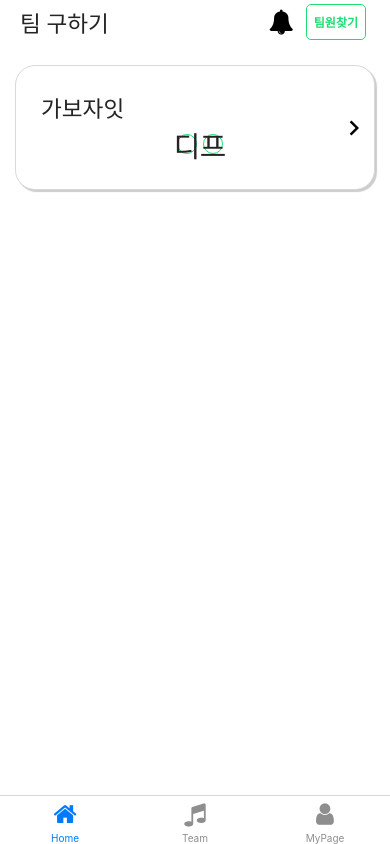
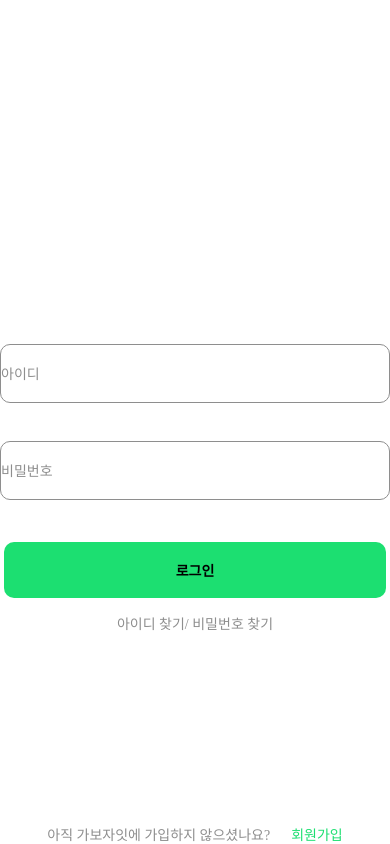
Before and after one commit to gabojait/gabojait-react-native, a React Native app: screen /Login in a window 390 px wide. Built offline with nearby package versions, Linux system fonts and the light colour scheme.

Commit message:
FEAT: Create CustomInput component

```diff
--- a/src/App.tsx
+++ b/src/App.tsx
@@ -1,5 +1,5 @@
 import React from 'react'
-import {Platform, SafeAreaView, ScrollView, StyleSheet, View} from 'react-native'
+import {Platform, SafeAreaView, ScrollView, StyleSheet, TextInput, TextInputProps, View} from 'react-native'
 import {SafeAreaProvider} from 'react-native-safe-area-context'
 import {AirbnbRating, FAB, Text, ThemeProvider} from '@rneui/themed'
 
@@ -15,9 +15,11 @@ import { PasswordInput } from '@/presentation/components/PasswordInput'
 import { CustomCheckBox } from './presentation/components/CustomCheckbox'
 import { CustomSwitch } from './presentation/components/CustomSwitch'
 import { RootNavigation } from './presentation/navigation/RootNavigation'
-import { CustomInput } from '@/presentation/components/CustomInput'
-import GabojaitIcon from '@/assets/fonts/iconCreator/Gabojait'
+import GabojaitIcon from '@/presentation/components/icon/Gabojait'
 import color from './presentation/res/styles/color'
+import { BottomTabBar } from '@react-navigation/bottom-tabs'
+import Login from './presentation/screens/Onboarding/Login'
+import CustomInput2 from './presentation/components/CustomInput'
 
 const DesignSystem = () => {
   return (
@@ -84,7 +86,7 @@ const Buttons = () => {
 const InputDesignSystem = () => (
   <ScrollView>
     <Text h3>CustomInput</Text>
-    <CustomInput size="md" placeholder="아이디를 입력해주세요" multiline={false}/>
+    <CustomInput2 placeholder={'아이디'}/>
     <Text h3>IconInput</Text>
     <Text h4>아이디</Text>
     <IconInput inputType="id" placeholder="5~15자 영문, 숫자 조합"/>
@@ -102,12 +104,24 @@ const InputDesignSystem = () => (
   </ScrollView>
 )
 
+class LoginTest extends React.Component{
+
+  handleChange(){
+    console.log("working well")
+  }
+  render() {
+    return(
+      <CustomInput2 value={"id"} onChange={this.handleChange}/>
+    )
+  }
+}
 const App = () => {
   const styles = StyleSheet.create({
     background:{
       backgroundColor:color.white,
       flex:1,
-      paddingHorizontal: 20
+      paddingHorizontal: 20,
+      paddingBottom: Platform.OS === "android"? 20: 0
     }
   })
 
@@ -115,6 +129,7 @@ const App = () => {
     <ThemeProvider theme={theme}>
       <SafeAreaView style={styles.background}>
         <RootNavigation/>
+        {/* <LoginTest/> */}
       </SafeAreaView>
     </ThemeProvider>
   )
--- /dev/null
+++ b/src/presentation/components/CustomInput.tsx
@@ -0,0 +1,58 @@
+import React, {useRef, useState} from 'react'
+import {Icon, Input, Card, useTheme} from '@rneui/themed'
+import colors from '../res/styles/color'
+import {ButtonProps, IconProps, InputProps, makeStyles} from '@rneui/base'
+import color from '../res/styles/color'
+import { StyleSheet, TextInput, View } from 'react-native'
+import { FontWeight, theme } from '@/theme'
+import { TextInputProps } from 'react-native'
+
+type Props = {
+    inputChange?: any
+}
+type State = {
+    internalValue: string
+}
+export default class CustomInput2 extends React.Component<Props&TextInputProps, State> {
+    state: State = {
+        internalValue: '',
+    }
+    callback: Props = {
+        inputChange: this.props.inputChange
+    }
+    private updateText(text:string) {
+        this.setState({
+            internalValue: text,
+        })
+        this.callback.inputChange(text)
+    }
+
+    render(){
+        return(
+            <View
+            style={[styles.view, this.props.style,{borderRadius:10}]}>
+                <TextInput
+                style={[styles.input]}
+                placeholderTextColor={color.grey}
+                {...this.props}
+                value={this.state.internalValue}
+                onChangeText={(text) => this.updateText(text)}/>
+            </View>
+        )
+    }
+}
+
+const styles = StyleSheet.create({
+    view:{
+        borderColor:color.grey,
+        borderWidth: 1.5,
+        flex:1,
+        flexDirection:'row',
+
+    },
+    input:{
+        paddingLeft:14,
+        flex:0.95,
+
+    }
+})
--- a/src/presentation/navigation/OnboardingNavigation.tsx
+++ b/src/presentation/navigation/OnboardingNavigation.tsx
@@ -23,7 +23,11 @@ const OnboardingStack = createStackNavigator<OnboardingStackParamList>()
 const OnboardingNavigation= () => {
     return (
         <OnboardingStack.Navigator initialRouteName='Login'>
-            <OnboardingStack.Screen name='Login' component={Login}/>
+            <OnboardingStack.Screen name='Login' component={Login}
+            options={{
+                header: TitleHeader,
+                title: ""
+             }}/>
             <OnboardingStack.Screen name='Register' component={Register}
             options={{
                header: TitleHeader,
--- a/src/presentation/navigation/RootNavigation.tsx
+++ b/src/presentation/navigation/RootNavigation.tsx
@@ -16,7 +16,7 @@ export const RootNavigation = () => {
     return (
     <NavigationContainer>
         {/* initialRouteName은 일시적. 추후 자동로그인 가능 여부에 따라 OnboardingNavigation, MainNavigation으로 라우팅될 예정 */}
-        <RootStack.Navigator initialRouteName='MainNavigation'>
+        <RootStack.Navigator initialRouteName='OnboardingNavigation'>
         <RootStack.Group screenOptions={{headerShown: false}}>
             <RootStack.Screen name='OnboardingNavigation' component={OnboardingNavigation} />
             <RootStack.Screen name='MainNavigation' component={MainNavigation} />
--- a/src/presentation/screens/Onboarding/Login.tsx
+++ b/src/presentation/screens/Onboarding/Login.tsx
@@ -1,17 +1,77 @@
 import { StackScreenProps } from '@react-navigation/stack'
 import { FilledButton } from '@/presentation/components/Button'
-import { Text } from '@rneui/themed'
-import React from 'react'
-import { View } from 'react-native'
+import { Text, useTheme } from '@rneui/themed'
+import React, { useRef, useState } from 'react'
+import { StyleSheet, TouchableOpacity, View } from 'react-native'
 import { OnboardingStackParamList, RootStackParamList } from '@/presentation/navigation/types'
+import color from '@/presentation/res/styles/color'
+import CustomInput2 from '@/presentation/components/CustomInput'
+import Gabojait from '@/presentation/components/icon/Gabojait'
 
 export type OnboardingProps = StackScreenProps<OnboardingStackParamList, 'Login'>
 
-const Login = ({navigation}:OnboardingProps ) => <View>
-    <Text>This is Login Screen</Text>
-    <FilledButton title="로그인" onPress={() => navigation.popToTop}/>
-    <FilledButton title="아이디 찾기/ 비밀번호 찾기" onPress={() => navigation.navigate('FindAccount')}/>
-    <FilledButton title="회원가입" onPress={() => navigation.navigate('Register')}/>
-</View>
+const Login = ({navigation}:OnboardingProps ) => {
 
+    const usernameRef = useRef('')
+    const passwordRef = useRef('')
+
+    return (
+        <View style={styles.entireView}>
+            <View style={{flex:0.3}}/>
+            <View style={styles.logoView}>
+                <Gabojait name='gabojait' color={color.primary} size={35}/>
+            </View>
+            <View style={styles.inputView}>
+                <CustomInput2 style={styles.input} placeholder={'아이디'} inputChange={(text:string)=>{usernameRef.current = text}}/>
+                <CustomInput2 style={styles.input} placeholder={'비밀번호'} inputChange={(text:string)=>{passwordRef.current = text}}/>
+            </View>
+            <FilledButton size="sm" title="로그인" onPress={() => navigation.popToTop}/>
+            <View style={styles.linkTextView}>
+                <TouchableOpacity onPress={() => navigation.navigate('FindAccount')}>
+                    <Text style={styles.text}>아이디 찾기/ 비밀번호 찾기</Text>
+                </TouchableOpacity>
+                <TouchableOpacity style={styles.resgisterTouchableOpacity} onPress={() => navigation.navigate('Register')}>
+                    <Text style={styles.text}>아직 가보자잇에 가입하지 않으셨나요?</Text>
+                    <Text style={styles.highlightText}>      회원가입</Text>
+                </TouchableOpacity>
+            </View>
+        </View>
+    )
+}
+
+const styles = StyleSheet.create({
+    logoView:{
+        flex:1,
+        justifyContent:'center',
+        alignItems:'center'
+    },
+    inputView:{
+        flex:1,
+        justifyContent:'space-evenly'
+    },
+    input:{
+        flex:0.25,
+    },
+    linkTextView: {
+        alignItems:'center',
+        flex:1,
+        justifyContent:'space-between',
+        paddingTop:11,
+    },
+    entireView:{
+        justifyContent:'center',
+        flex:4,
+        backgroundColor:color.white
+    },
+    resgisterTouchableOpacity:{
+        flexDirection:'row',
+        justifyContent:'space-between',
+    },
+    highlightText:{
+        color: color.primary
+    },
+    text:{
+        color: color.grey
+    }
+})
 export default Login
```
